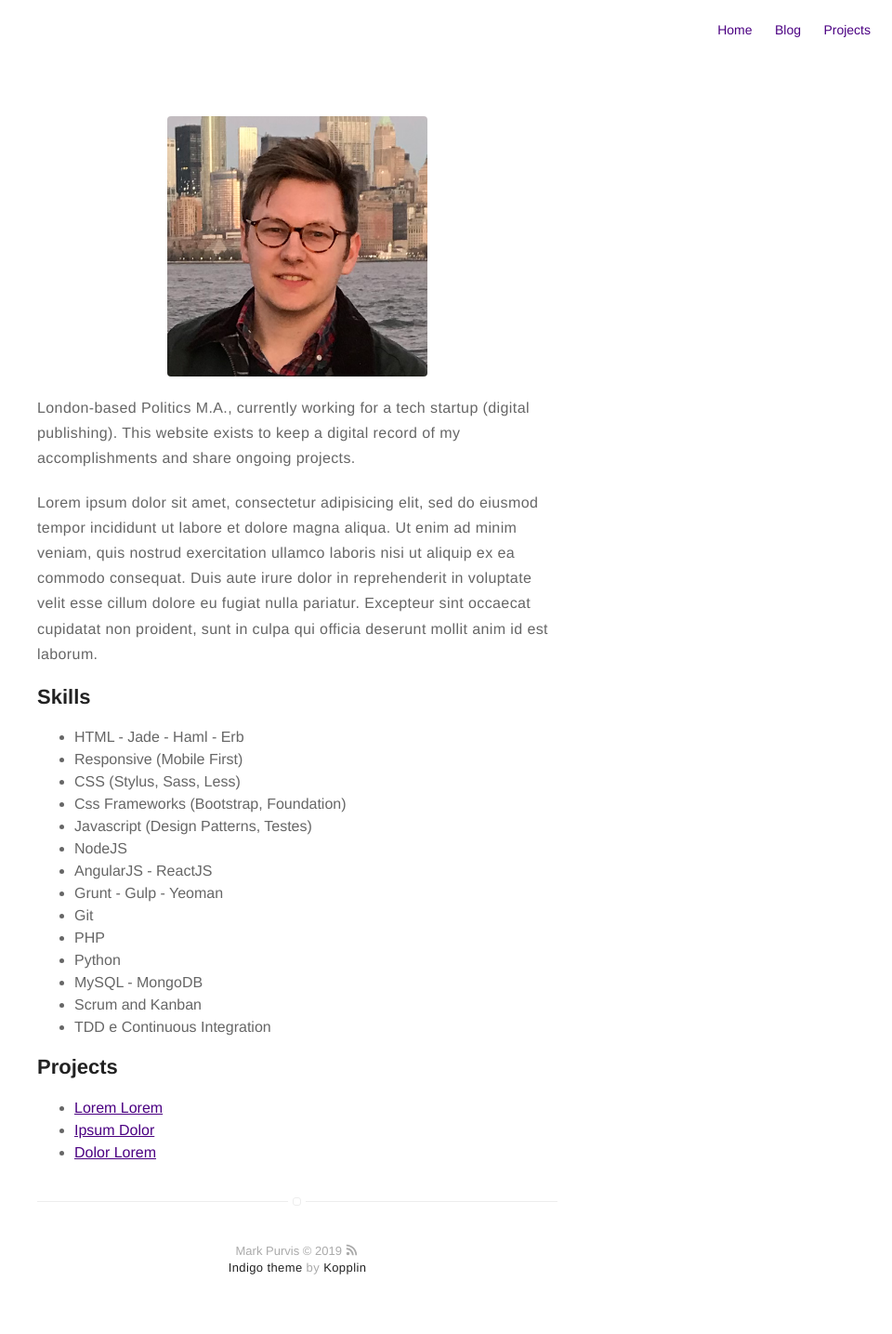
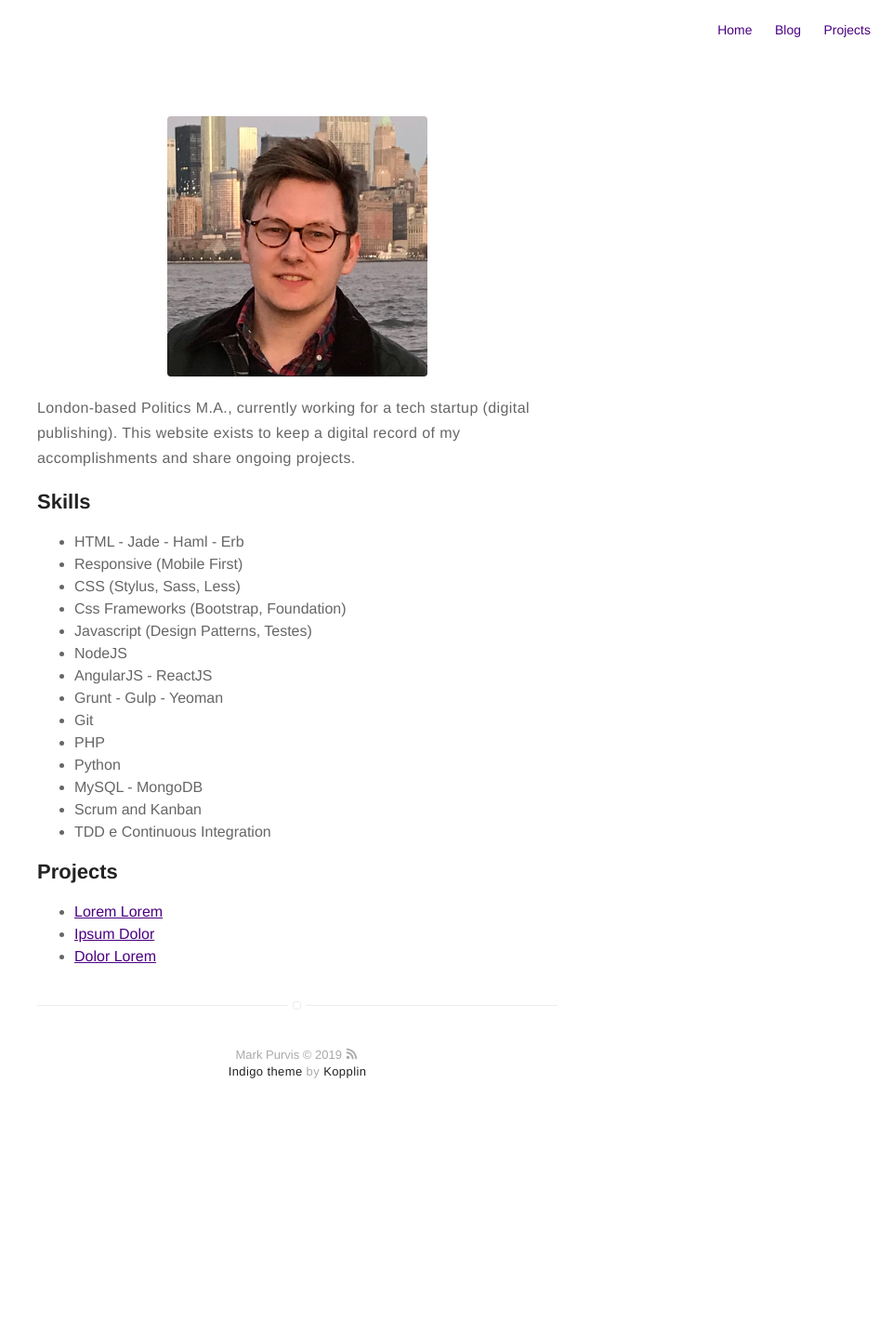
Before and after one commit to markprvs/markprvs.github.io, a Jekyll site: the page built from about.md, in a window 1280 px wide. Shown: the whole page at 93% size, without its empty margins (320-1280 px from the left). Built offline with Jekyll 4.4.1, drawn with Linux system fonts in a browser that asks for light colours; after the commit the page ends 1224 px from its top, so only the background shows below that.

Commit message:
delete second para about

```diff
--- a/about.md
+++ b/about.md
@@ -6,12 +6,7 @@ layout: page
 
 <p>London-based Politics M.A., currently working for a tech startup (digital publishing). This website exists to keep a digital record of my accomplishments and share ongoing projects.</p>
 
-<p>Lorem ipsum dolor sit amet, consectetur adipisicing elit, sed do eiusmod
-tempor incididunt ut labore et dolore magna aliqua. Ut enim ad minim veniam,
-quis nostrud exercitation ullamco laboris nisi ut aliquip ex ea commodo
-consequat. Duis aute irure dolor in reprehenderit in voluptate velit esse
-cillum dolore eu fugiat nulla pariatur. Excepteur sint occaecat cupidatat non
-proident, sunt in culpa qui officia deserunt mollit anim id est laborum.</p>
+<p></p>
 
 <h2>Skills</h2>
 
```
